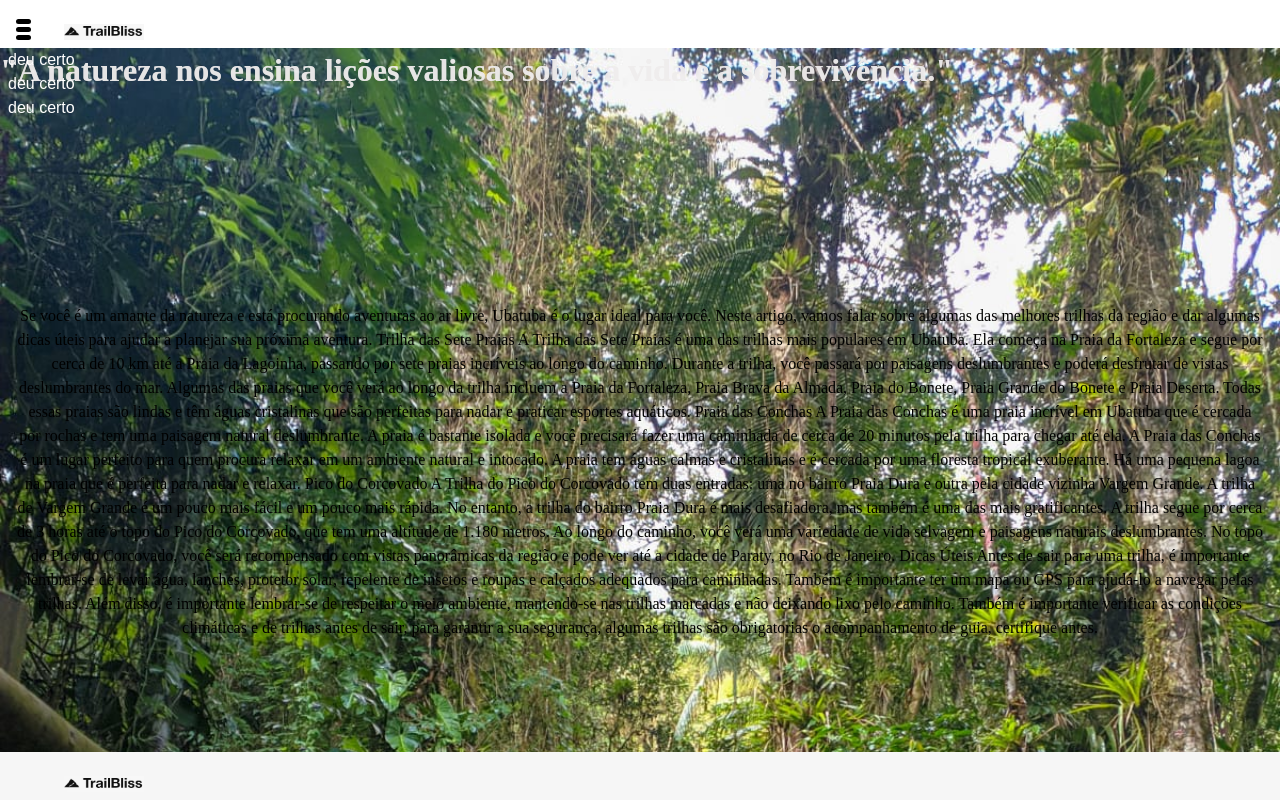
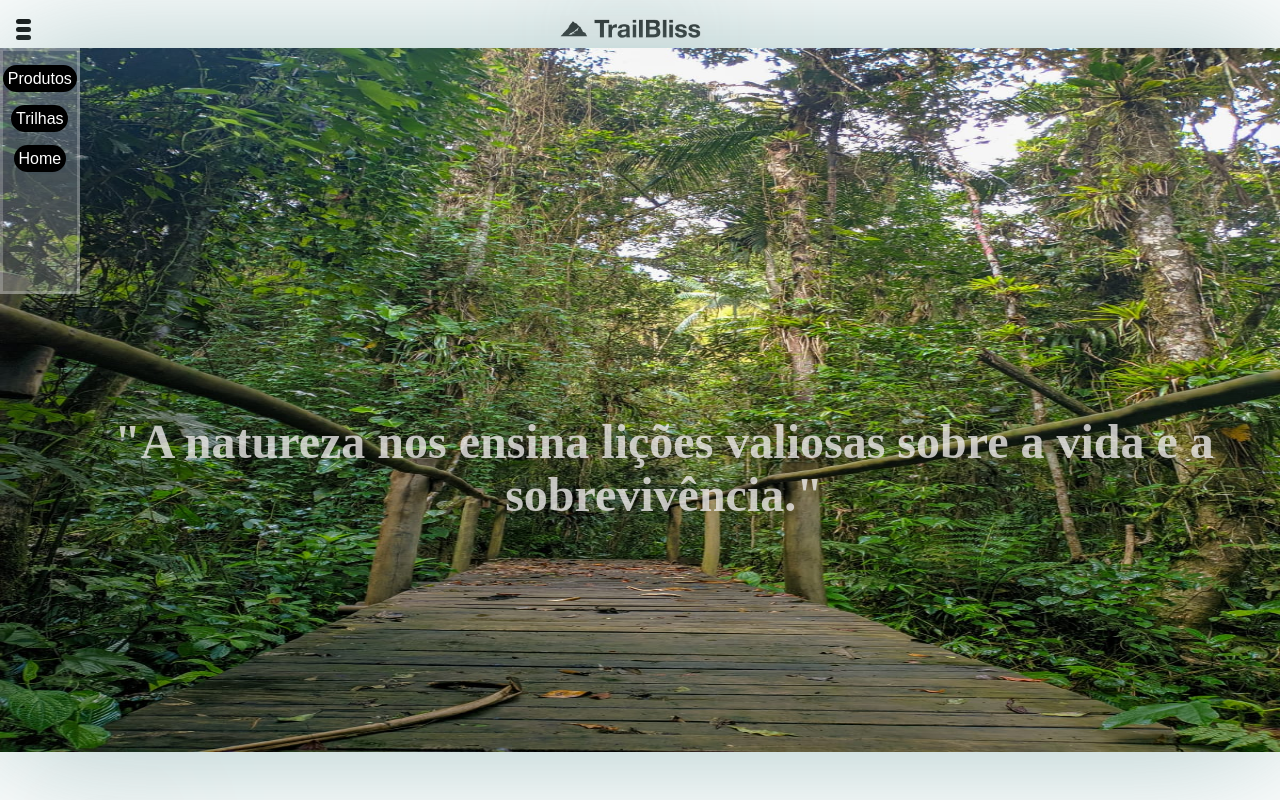
Before and after one commit to Caiorocha2002/treino, a Vue app: page / in a window 1280 px wide. Both pictures are taken after a click on the element 23 px from the left and 29 px from the top of the page. Shown: the top 800 px of the page. Built offline with nearby package versions, Linux system fonts and the light colour scheme.

Commit message:
responsivo

```diff
--- a/src/App.vue
+++ b/src/App.vue
@@ -3,12 +3,11 @@
 
    <img class="foto--ponte" src="../src/assets/fotoPonte.jpeg" alt="">
 
-   <div class="caixaUm">
+
       <TextComponent tag="h1"> "A natureza nos ensina lições valiosas
       sobre a vida e a sobrevivência."</TextComponent>
-   </div>
-   <TextComponent tag="h1"> "A natureza nos ensina lições valiosas
-      sobre a vida e a sobrevivência."</TextComponent>
+
+
 
    <ComponentP />
 
@@ -22,6 +21,7 @@ import TextComponent from './components/Text/TextComponent.vue';
 import headerComponent from './Header/HeaderComponent.vue';
 import footerComponent from './footer/footer.vue'
 import ComponentP from './components/componentP/componentP.vue'
+import componentTitulo from './components/Text/titulosComponent.vue'
 
 export default {
    name: 'App',
@@ -30,6 +30,7 @@ export default {
       headerComponent,
       footerComponent,
       ComponentP,
+      componentTitulo,
 
    },
 
@@ -42,9 +43,7 @@ body {
    margin: 0;
    padding: 0;
 }
-.caixaUm{
 
-}
 
 .container {
    max-width: 1200px;
@@ -58,6 +57,10 @@ body {
    width: 100%;
    left: 0;
 
-
+}
+@media screen and (min-width:555px){
+   .foto--ponte{
+      height: 44em;
+   }
 }
 </style>
--- a/src/Header/HeaderComponent.vue
+++ b/src/Header/HeaderComponent.vue
@@ -27,18 +27,19 @@ export default {
       </div>
 
         <ul class="menuHamburgue"  :class="{ 'visible': menuVisivel}" id="ul--Menu">
-            <li>
-                deu certo
+            <li> <a href="#"> Produtos
+
+            </a>
             </li>
             <li>
-                deu certo
+                <a href="#">   Trilhas </a>
             </li>
             <li>
-                deu certo
+                <a href="#">  Home </a>
             </li>
         </ul>
 
-        <img src="../assets/logo.jpeg" alt="">
+        <img class="imgStyle" src="../assets/logo.jpeg" alt="">
 
 
 
@@ -81,6 +82,21 @@ ul{
     margin:0;
     padding:0;
     left:0.5em;
+    height: 15em;
+border: solid #ffffff38;
+left: 0em;
+background:#ffffff38;
+}
+li{
+    margin: 1em auto;
+}
+a{
+    text-decoration: none;
+    color:#fff;
+    border: solid 0em;
+    background-color: #000;
+    border-radius: 1em;
+    padding: 0.3em;
 }
 img{
     position: absolute;
@@ -88,9 +104,39 @@ img{
     top:1.5em;
   left: 4em;
     margin:0 auto;
+    box-shadow: #92b7b7cc  0em 0em 8em;
+    z-index: 1;
 
 
 }
+@media screen and (min-width:636px){
+    .imgStyle{
+        left: 18em;
 
+    }
 
+}
+
+@media screen and (min-width:804px){
+    .imgStyle{
+        left:23em;
+        width: 9em;
+top: 1em;
+    }
+}
+@media screen and (min-width:983px){
+    .imgStyle{
+        left:30em;
+    }
+}
+@media screen and (min-width:1204px){
+    .imgStyle{
+        left:35em;
+    }
+}
+@media screen and (min-width:1334px){
+    .imgStyle{
+        left:40em;
+    }
+}
 </style>
--- a/src/components/Text/TextComponent.vue
+++ b/src/components/Text/TextComponent.vue
@@ -10,31 +10,86 @@
 </template>
 
 <script>
+
+
 export default{
     name:'TextComponent',
     props: {
+
         tag: {
         type: String,
         default: 'h1',
     },
 
-
     },
 
 };
+
 </script>
 <style>
 .style{
-    font-size: 2em;
+    font-size: 1.5em;
+
     color:#efececc9;;
     font-family: 'Sigmar', cursive;
     z-index:3;
     position: absolute;
-top: 1em;
+top: 3em;
 left: 0;
 }
 .paragrafo{
     color: #000;
 }
-
+@media screen and (min-width:211px) and (max-width:245px){
+    .style{
+        top:5em;
+    }
+}
+@media screen and (min-width:246px) and (max-width:277px){
+ .style{
+    top: 7em;
+ }
+}
+@media screen and (min-width:278px) and (max-width:313px){
+   .style{
+    top:8em;
+   }
+}
+@media screen and (min-width:314px) and (max-width:347px){
+    .style{
+        top:10em;
+    }
+}
+@media screen and (min-width:348px) and (max-width:381px){
+    .style{
+        top:12em;
+    }
+}
+@media screen and (min-width:382px){
+    .style{
+        top:13em;
+    }
+}
+@media screen and (min-width:563px){
+   .style{
+    top:15em;
+   }
+}
+@media screen and (min-width:639px){
+   .style{
+    font-size: 2em;
+    top:9em;
+   }
+}
+@media screen and (min-width:923px){
+   .style{
+    font-size: 3em;
+    top:8em;
+   }
+}
+@media screen and (min-width:1231px){
+ .style{
+    left:1em;
+ }
+}
 </style>
--- /dev/null
+++ b/src/components/Text/titulosComponent.vue
@@ -0,0 +1,18 @@
+<script>
+ export default {
+    name:'componentTitulo',
+     props:{
+        title:{
+            type: String,
+            default: 'h1',
+        }
+     },
+ }
+</script>
+
+<template>
+    <component :is="title">
+        <slot/>
+    </component>
+
+</template>
--- a/src/components/componentP/componentP.vue
+++ b/src/components/componentP/componentP.vue
@@ -5,8 +5,14 @@
 </script>
 
 <template>
+<div class="container">
+
+      <h1>Ubatuba</h1>
+
     <p>
-        Se você é um amante da natureza e está procurando aventuras ao ar livre, Ubatuba é o lugar ideal para você. Neste artigo, vamos falar sobre algumas das melhores trilhas da região e dar algumas dicas úteis para ajudar a planejar sua próxima aventura.
+
+
+     Se você é um amante da natureza e está procurando aventuras ao ar livre, Ubatuba é o lugar ideal para você. Neste artigo, vamos falar sobre algumas das melhores trilhas da região e dar algumas dicas úteis para ajudar a planejar sua próxima aventura.
 
 Trilha das Sete Praias
 
@@ -32,20 +38,82 @@ Antes de sair para uma trilha, é importante lembrar-se de levar água, lanches,
 
 Além disso, é importante lembrar-se de respeitar o meio ambiente, mantendo-se nas trilhas marcadas e não deixando lixo pelo caminho. Também é importante verificar as condições climáticas e de trilhas antes de sair, para garantir a sua segurança, algumas trilhas são obrigatorias o acompanhamento de guia, certifique antes.
     </p>
+  </div>
+
 </template>
 <style>
+.container{
+  display: grid;
+
+  grid-template-rows: 1fr;
+  grid-template-columns: 1fr;
+  justify-items: center;
+  align-items: center;
+}
 p{
     color:#000;
     font-size: o.5em;
     font-family: 'Sigmar', cursive;
     position:absolute;
     text-align: center;
-    top: 5em;
+
     top: 19em;
   left: 0em;
   margin: 0 1em;
   font-size: 1em;
 }
 
+@media screen and (min-width:185px) and (max-width: 210px)  {
+  p{
+    top:21em;
+  }
 
+}
+@media screen and (min-width:211px) and (max-width: 245px) {
+  p{
+    top:24em;
+  }
+}
+@media screen and (min-width:246px) and (max-width:277px){
+  p{
+    top:27em;
+  }
+
+}
+@media screen and (min-width:278px) and (max-width:313px){
+p{
+  top:30em;
+}
+}
+@media screen and (min-width:314px) and (max-width: 347px){
+  p{
+    top:33em;
+  }
+}
+  @media screen and (min-width:348px)and (max-width:381px){
+    p{
+      top:36em;
+    }
+  }
+  @media screen and (min-width:382px){
+    p{
+      top:40em;
+    }
+  }
+
+  @media screen and (min-width:437px){
+P{
+  top:44em;
+}
+  }
+  @media screen and (min-width:479px){
+    p{
+      top:47em;
+    }
+  }
+  @media screen and (min-width:521px){
+    p{
+      top:51em;
+    }
+  }
 </style>
--- a/src/footer/footer.vue
+++ b/src/footer/footer.vue
@@ -23,7 +23,7 @@ export default{
     width:100%;
     position:fixed;
     bottom:0;
-
+    top:100vh;
     left:0;
 
 }
```
